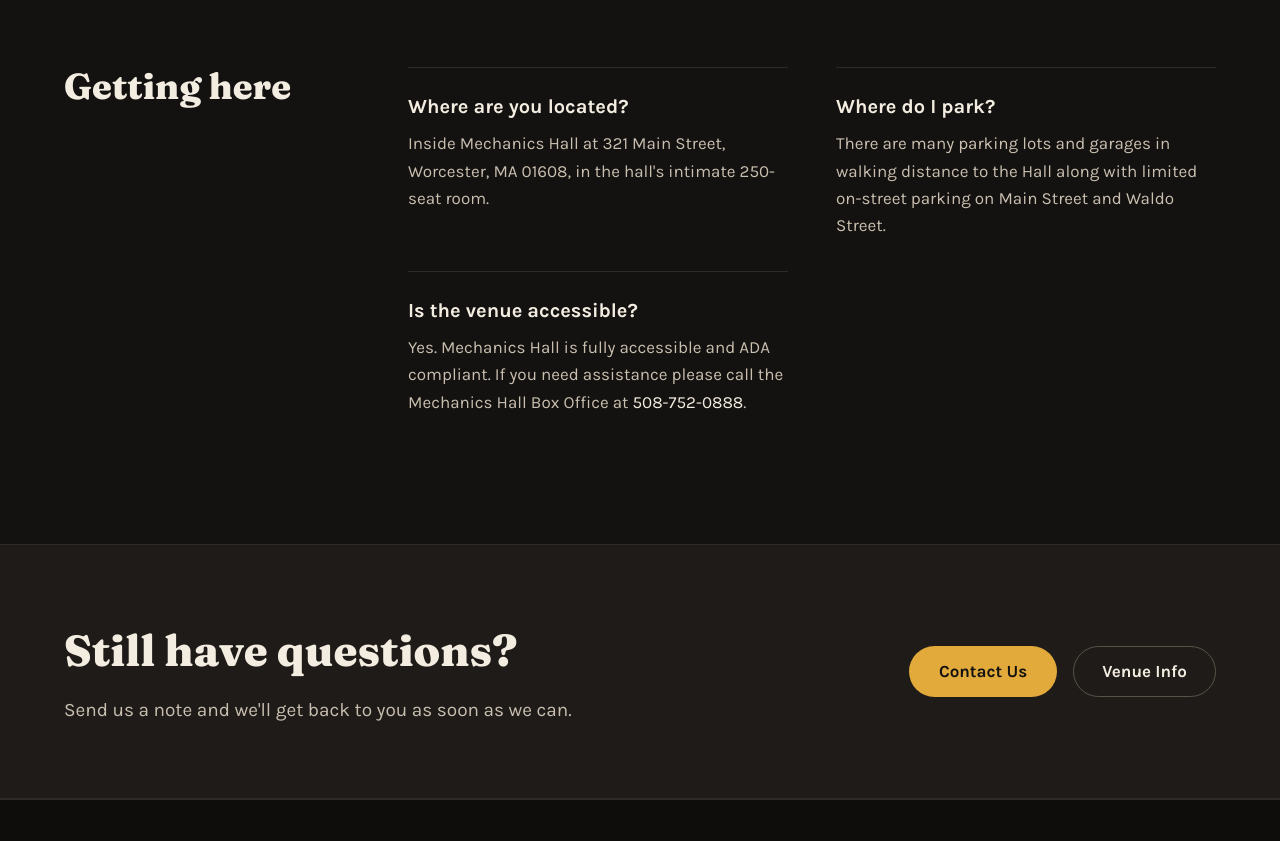
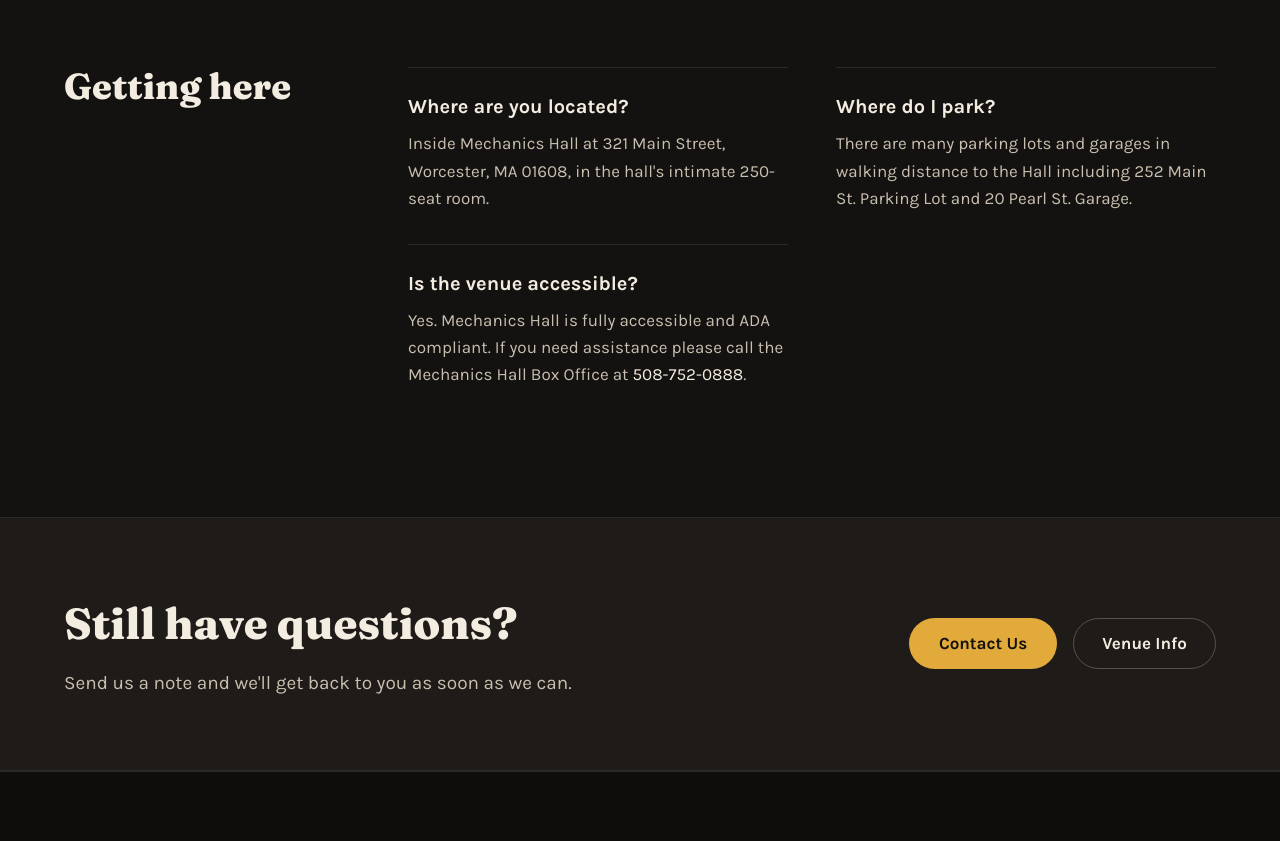
Before and after one commit to jlincoln81/Lincoln-Comedy-Website, a plain HTML site: page faqs.html in a window 1280 px wide. Shown: the part 1820-2661 px from the top of the page. Drawn offline with Linux system fonts and the light colour scheme.

Commit message:
Update faqs.html

```diff
--- a/faqs.html
+++ b/faqs.html
@@ -74,7 +74,7 @@
         <h2 id="faq-getting-here">Getting here</h2>
         <div class="faq-list">
           <div class="faq-item"><h3>Where are you located?</h3><p>Inside Mechanics Hall at 321 Main Street, Worcester, MA 01608, in the hall's intimate 250-seat room.</p></div>
-          <div class="faq-item"><h3>Where do I park?</h3><p>There are many parking lots and garages in walking distance to the Hall along with limited on-street parking on Main Street and Waldo Street.</p></div>
+          <div class="faq-item"><h3>Where do I park?</h3><p>There are many parking lots and garages in walking distance to the Hall including 252 Main St. Parking Lot and 20 Pearl St. Garage.</p></div>
           <div class="faq-item"><h3>Is the venue accessible?</h3><p>Yes. Mechanics Hall is fully accessible and ADA compliant. If you need assistance please call the Mechanics Hall Box Office at <a href="tel:5087520888">508-752-0888</a>.</p></div>
 
         </div>
```
